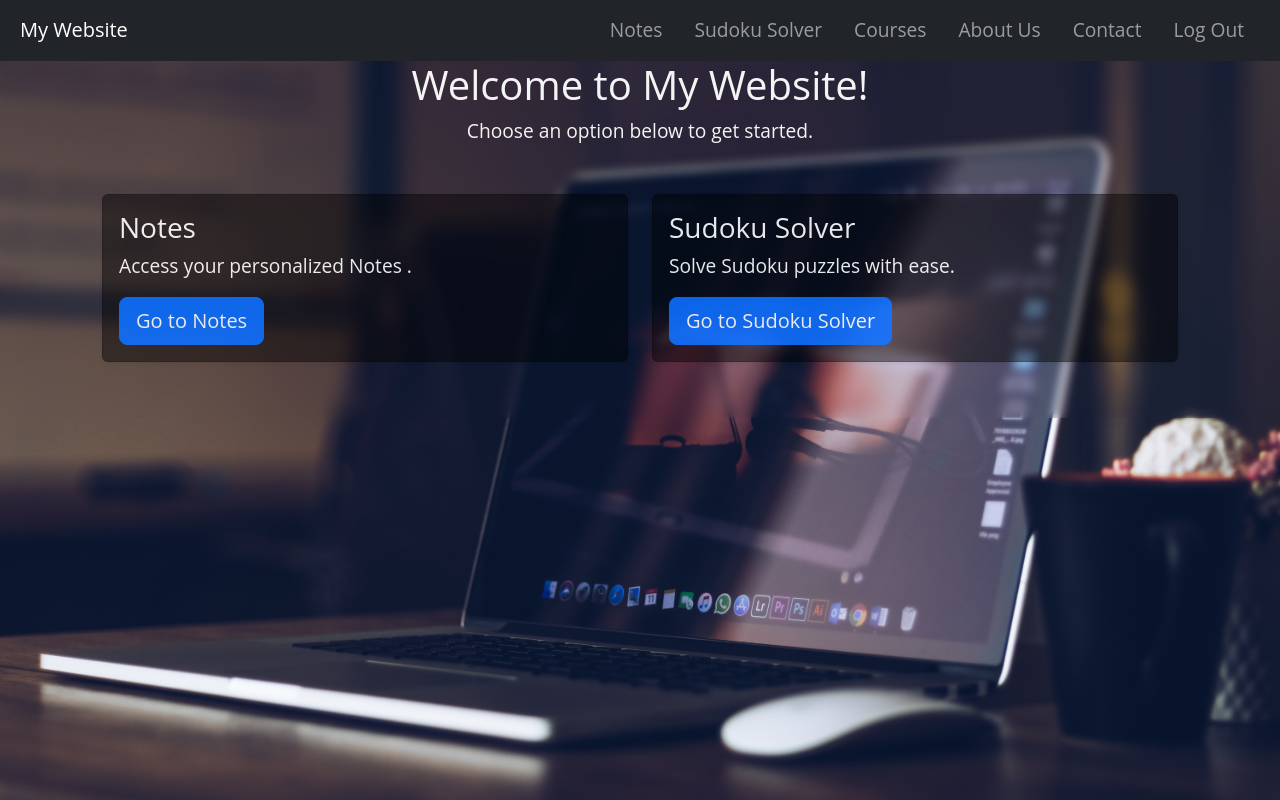
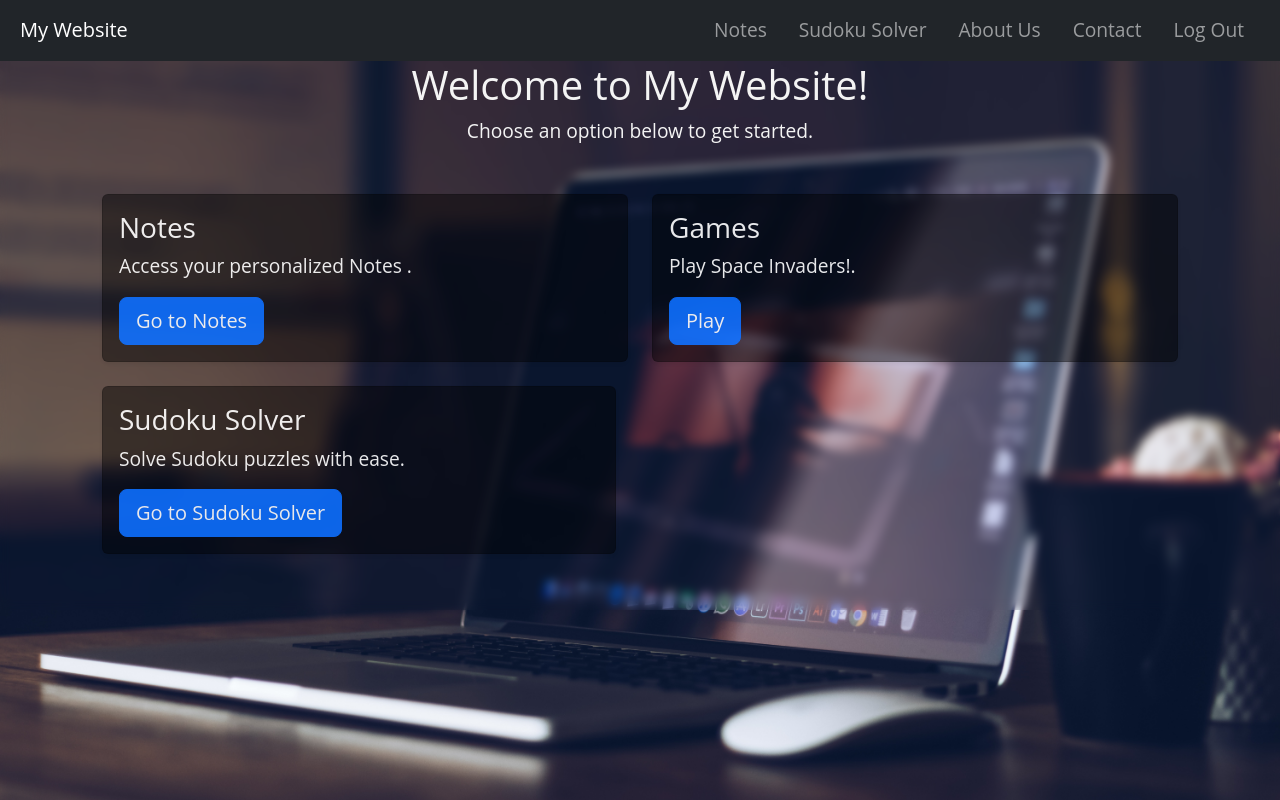
Before and after one commit to smishra778/MYWebsite, a Flask app: page / in a window 1280 px wide. Run offline with Flask 3, Linux system fonts and the light colour scheme; a user stored in the database is signed in.

Commit message:
Add files via upload

```diff
--- a/FlaskWebApp/Website/templates/base.html
+++ b/FlaskWebApp/Website/templates/base.html
@@ -9,7 +9,7 @@
 <body style="background-image: url('static/images/pexels-hasan-albari-1229861.jpg'); background-size: cover; backdrop-filter: blur(5px);">
   <nav class="navbar navbar-expand-lg navbar-dark bg-dark">
     <div class="container-fluid">
-      <a class="navbar-brand" href="#">My Website</a>
+      <a class="navbar-brand" href="/home">My Website</a>
       <button class="navbar-toggler" type="button" data-bs-toggle="collapse" data-bs-target="#navbarNav" aria-controls="navbarNav" aria-expanded="false" aria-label="Toggle navigation">
         <span class="navbar-toggler-icon"></span>
       </button>
@@ -17,19 +17,17 @@
         <ul class="navbar-nav ms-auto">
           {% if user.is_authenticated %}
             <li class="nav-item">
-              <a class="nav-link" href="#">Notes</a>
+              <a class="nav-link" href="notes">Notes</a>
             </li>
             <li class="nav-item">
-              <a class="nav-link" href="#">Sudoku Solver</a>
+              <a class="nav-link" href="sudoku-solve">Sudoku Solver</a>
+            </li>
+
+            <li class="nav-item">
+              <a class="nav-link" href="about">About Us</a>
             </li>
             <li class="nav-item">
-              <a class="nav-link" href="#">Courses</a>
-            </li>
-            <li class="nav-item">
-              <a class="nav-link" href="#">About Us</a>
-            </li>
-            <li class="nav-item">
-              <a class="nav-link" href="#">Contact</a>
+              <a class="nav-link" href="about">Contact</a>
             </li>
             <li class="nav-item">
               <a class="nav-link" href="logout">Log Out</a>
--- a/FlaskWebApp/Website/templates/home.html
+++ b/FlaskWebApp/Website/templates/home.html
@@ -20,12 +20,26 @@
         </div>
       </div>
 
+
+
+      <div class="col-md-6">
+        <div class="card mb-4 shadow-sm">
+          <div class="card-body">
+            <h3 class="card-title">Games</h3>
+            <p class="card-text">Play Space Invaders!.</p>
+            <a href="spaceinvader" class="btn btn-lg btn-block btn-primary">Play</a>
+          </div>
+        </div>
+      </div>
+
+
+    <div class="row">
       <div class="col-md-6">
         <div class="card mb-4 shadow-sm">
           <div class="card-body">
             <h3 class="card-title">Sudoku Solver</h3>
             <p class="card-text">Solve Sudoku puzzles with ease.</p>
-            <a href="#" class="btn btn-lg btn-block btn-primary">Go to Sudoku Solver</a>
+            <a href="sudoku-solve" class="btn btn-lg btn-block btn-primary">Go to Sudoku Solver</a>
           </div>
         </div>
       </div>
```
